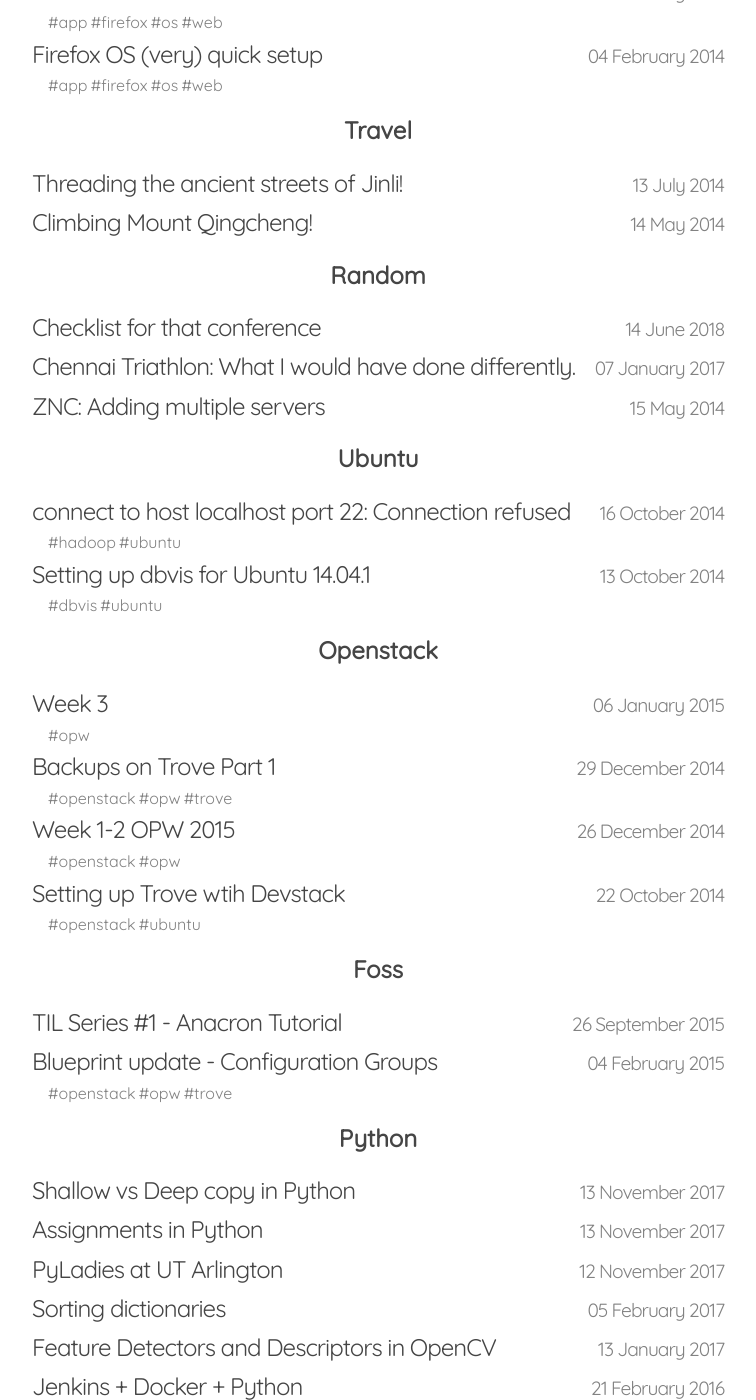
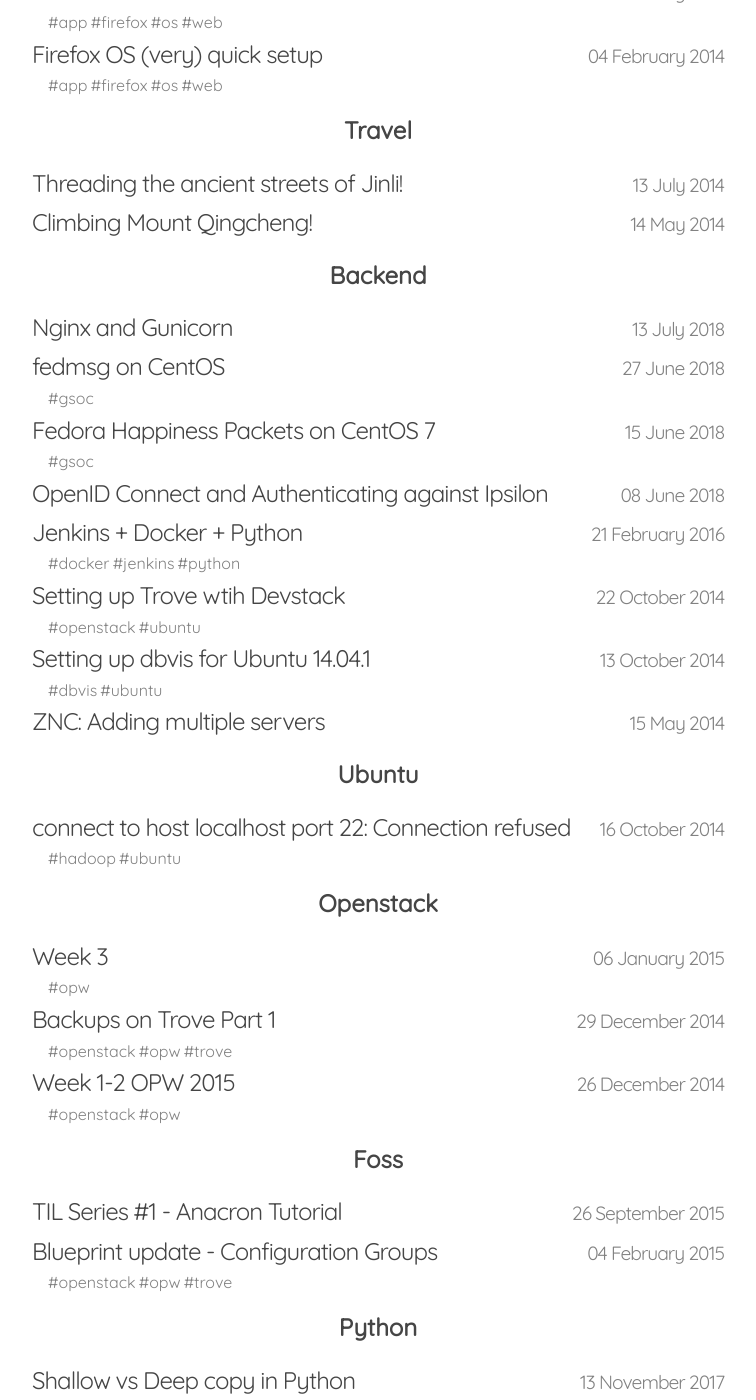
Before and after one commit to Algogator/Algogator.github.io, a Jekyll site: the page built from archive.html, in a window 1280 px wide and 1400 px high, scrolled down 368 px. Shown: the whole window, without its empty margins (262-1018 px from the left). Built offline with Jekyll 4.4.1, drawn with Linux system fonts in a browser that asks for light colours; nearby versions of some CDN libraries; some of the changed text lies outside the part shown.

Commit message:
Update posts with backend

```diff
--- a/_posts/2014-05-15-znc-adding-multiple-servers.html
+++ b/_posts/2014-05-15-znc-adding-multiple-servers.html
@@ -7,8 +7,7 @@
 published: true
 password: ''
 status: publish
-categories:
-- Random
+categories: [Backend]
 tags: []
 meta:
   _edit_last: '1'
--- a/_posts/2014-10-13-setting-up-dbvis-for-ubuntu-14-04-1.html
+++ b/_posts/2014-10-13-setting-up-dbvis-for-ubuntu-14-04-1.html
@@ -7,8 +7,7 @@
 published: true
 password: ''
 status: publish
-categories:
-- Ubuntu
+categories: [Backend]
 tags:
 - dbvis
 - ubuntu
--- a/_posts/2014-10-22-setting-up-trove-wtih-devstack.html
+++ b/_posts/2014-10-22-setting-up-trove-wtih-devstack.html
@@ -7,8 +7,7 @@
 published: true
 password: ''
 status: publish
-categories:
-- OpenStack
+categories: [Backend]
 tags:
 - openstack
 - ubuntu
--- a/_posts/2016-02-21-jenkins-docker-python.html
+++ b/_posts/2016-02-21-jenkins-docker-python.html
@@ -7,8 +7,7 @@
 published: true
 password: ''
 status: publish
-categories:
-- python
+categories: [Backend]
 tags:
 - docker
 - jenkins
--- a/_posts/2018-06-08-openid-connect-and-authenticating-against-ipsilon.html
+++ b/_posts/2018-06-08-openid-connect-and-authenticating-against-ipsilon.html
@@ -7,9 +7,7 @@
 published: true
 password: ''
 status: publish
-categories:
-- Google Summer of Code
-- backend
+categories: [Backend]
 tags: []
 
 author:
--- a/_posts/2018-06-27-fedmsg-on-centos.html
+++ b/_posts/2018-06-27-fedmsg-on-centos.html
@@ -7,9 +7,7 @@
 published: true
 password: ''
 status: publish
-categories:
-- Google Summer of Code
-- backend
+categories: [Backend]
 tags:
 - gsoc
 author:
```
